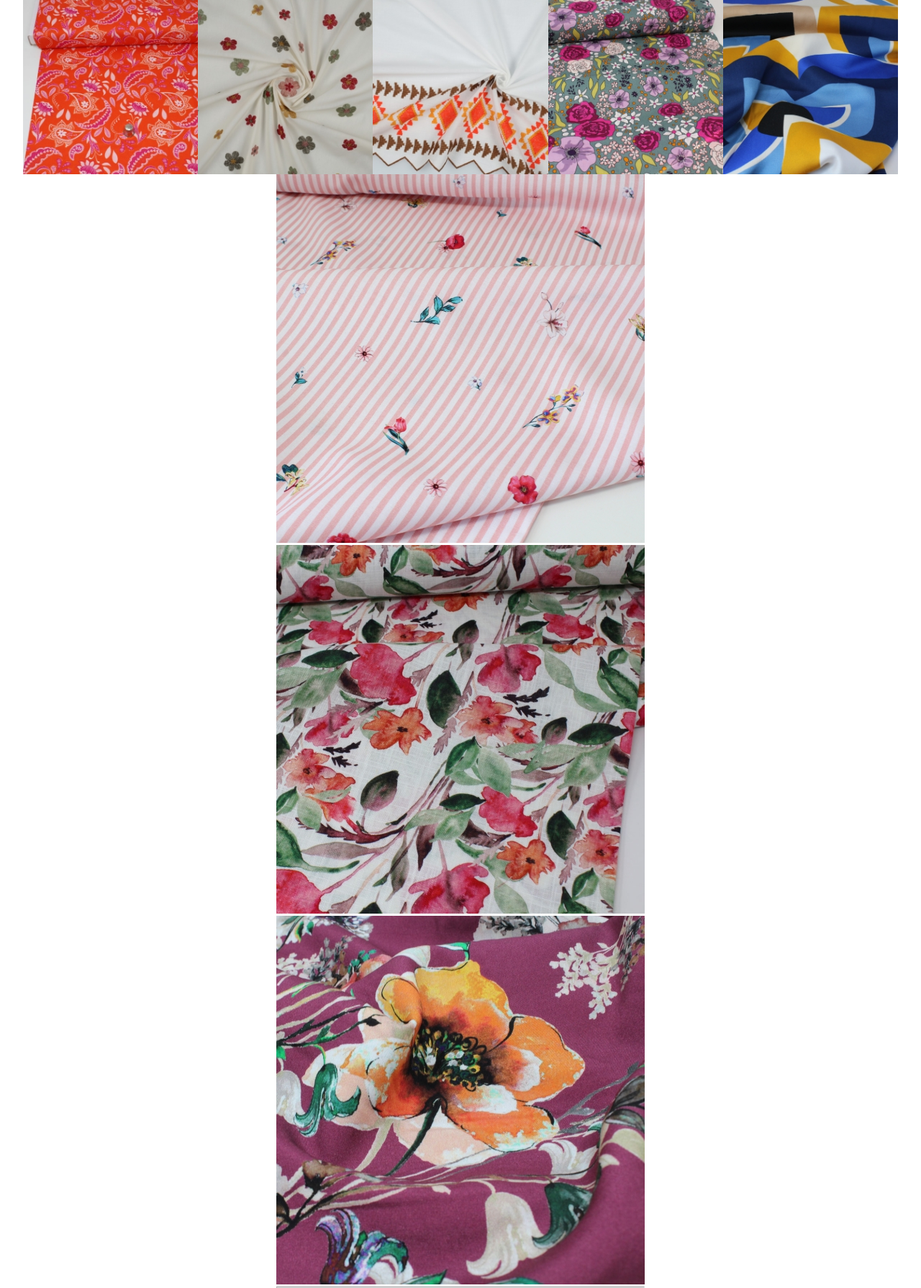
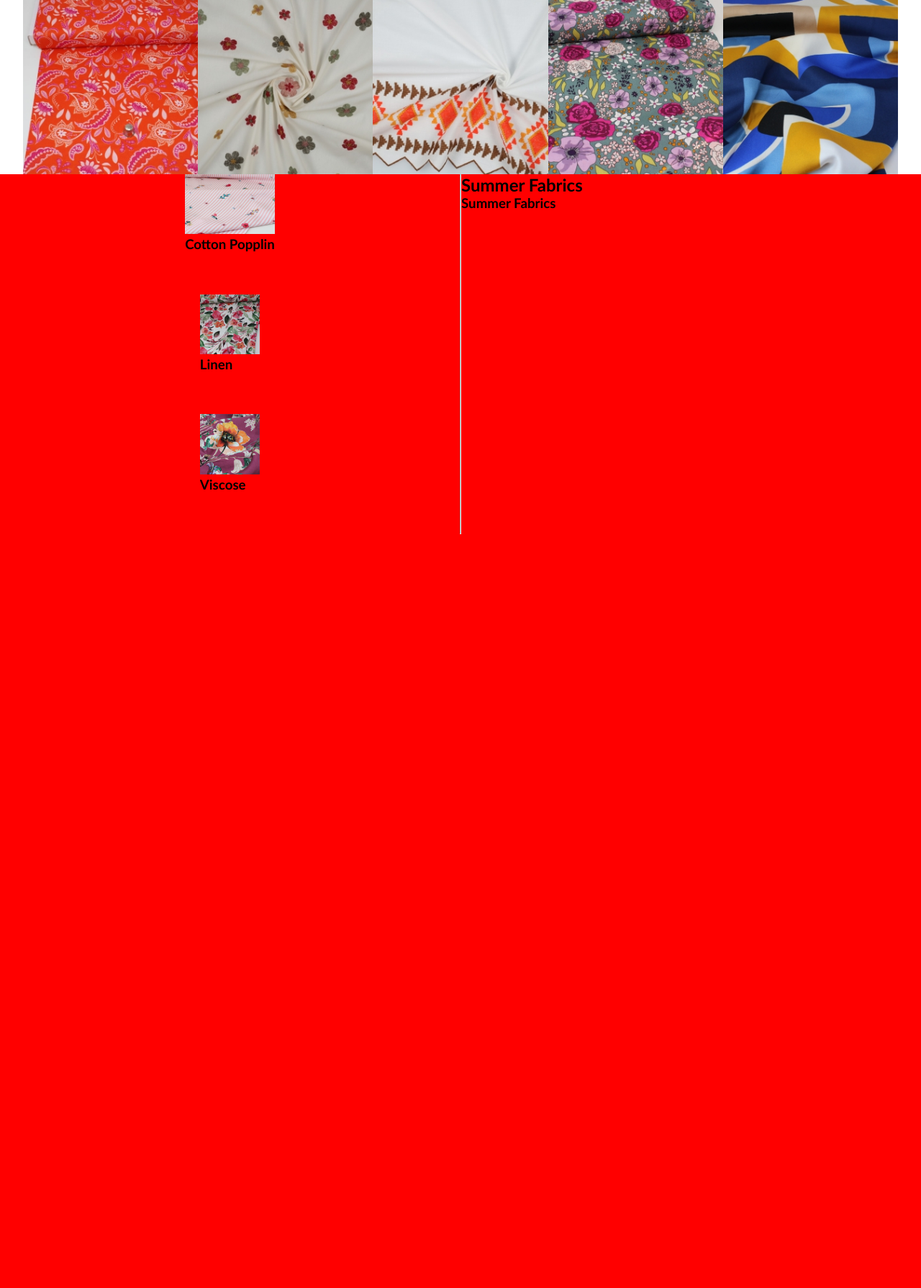
Before and after one commit to Vamshireddy2001/Programming-for-Information-system, a Flask app: page / in a window 1280 px wide. Shown: the part 1287-3076 px from the top of the page at 72% size. After the commit the page ends 2029 px from the top, so only its background shows below. Run offline with Flask 3, Linux system fonts and the light colour scheme.

Commit message:
summerfabricstyling

```diff
--- a/static/css/index.css
+++ b/static/css/index.css
@@ -147,3 +147,30 @@ main .background
     justify-content: space-evenly;
     width: 100%;
 }
+.summerfabrics
+{
+    display: flex;
+    justify-content: center;
+    align-content:center;
+    width: 100%;
+    height: 500px;
+}
+.summerfabrics .summersection1
+{
+    width: 50%;
+    background-color: red;
+    display: flex;
+    justify-content: center;
+    align-items: center;
+    flex-direction: column;
+}
+.summersection1 img
+{
+    width:100%;
+    height: 50%;
+}
+.summerfabrics .summersection2
+{
+    width: 50%;
+    background-color: red;
+}
--- a/templates/mansection.html
+++ b/templates/mansection.html
@@ -44,19 +44,22 @@
          <div class="summersection1">
             <div class="fabric">
                <img src="static/images/summerfabric1.jpg"/>
-               <h3></h3>
+               <h3>Cotton Popplin</h3>
             </div>
             <div class="fabric">
                <img src="static/images/summerfabric2.jpg"/>
-               <h3></h3>
+               <h3>Linen</h3>
             </div>
             <div class="fabric">
                <img src="static/images/summerfabric3.jpg"/>
-               <h3></h3>
+               <h3>Viscose</h3>
             </div>
          </div>
          <hr/>
-         <div class="summersection2"></div>
+         <div class="summersection2">
+            <h2>Summer Fabrics</h2>
+            <h3>Summer Fabrics</h3>
+         </div>
       </div>
    </main>
     <footer>
```
